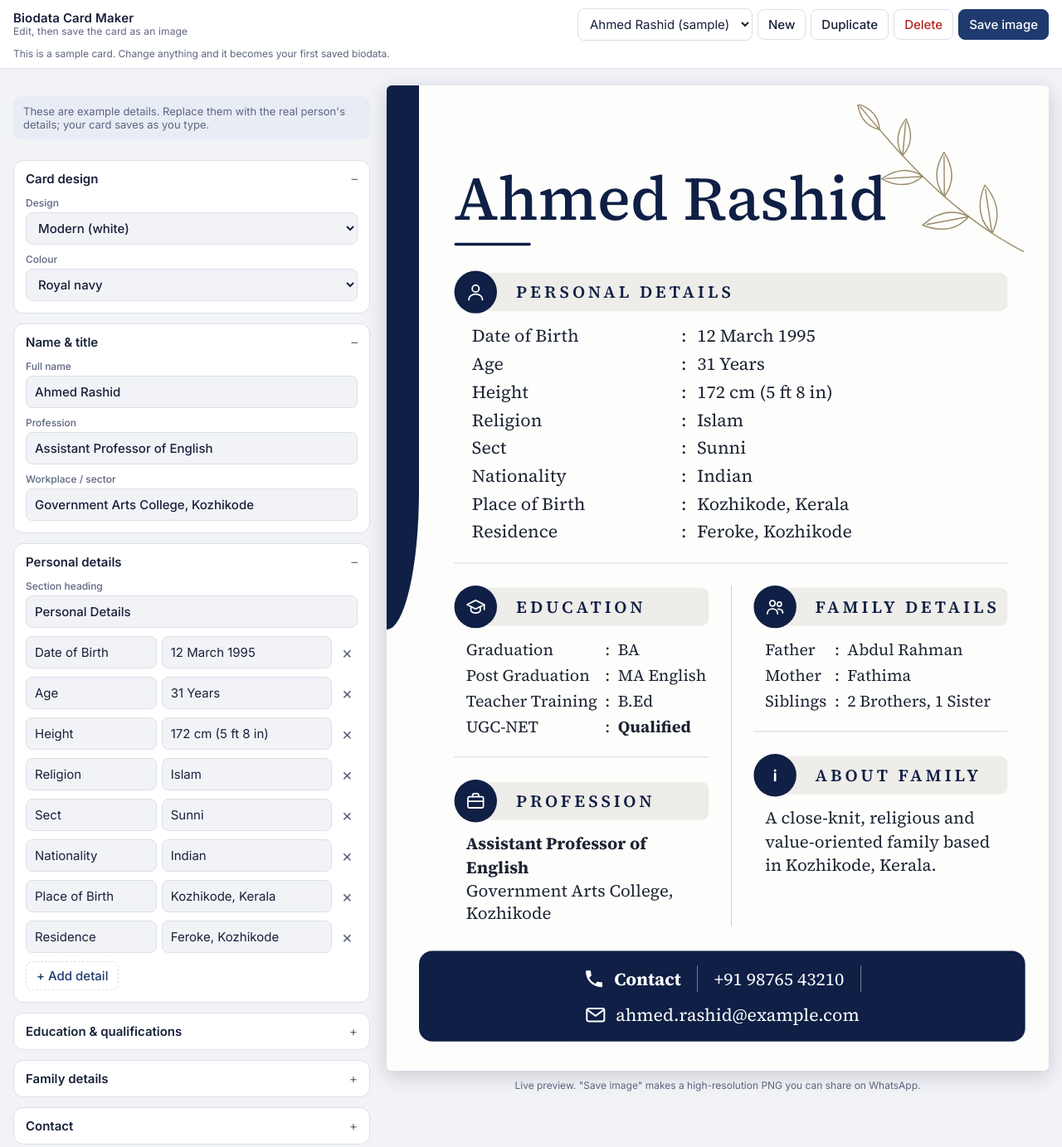
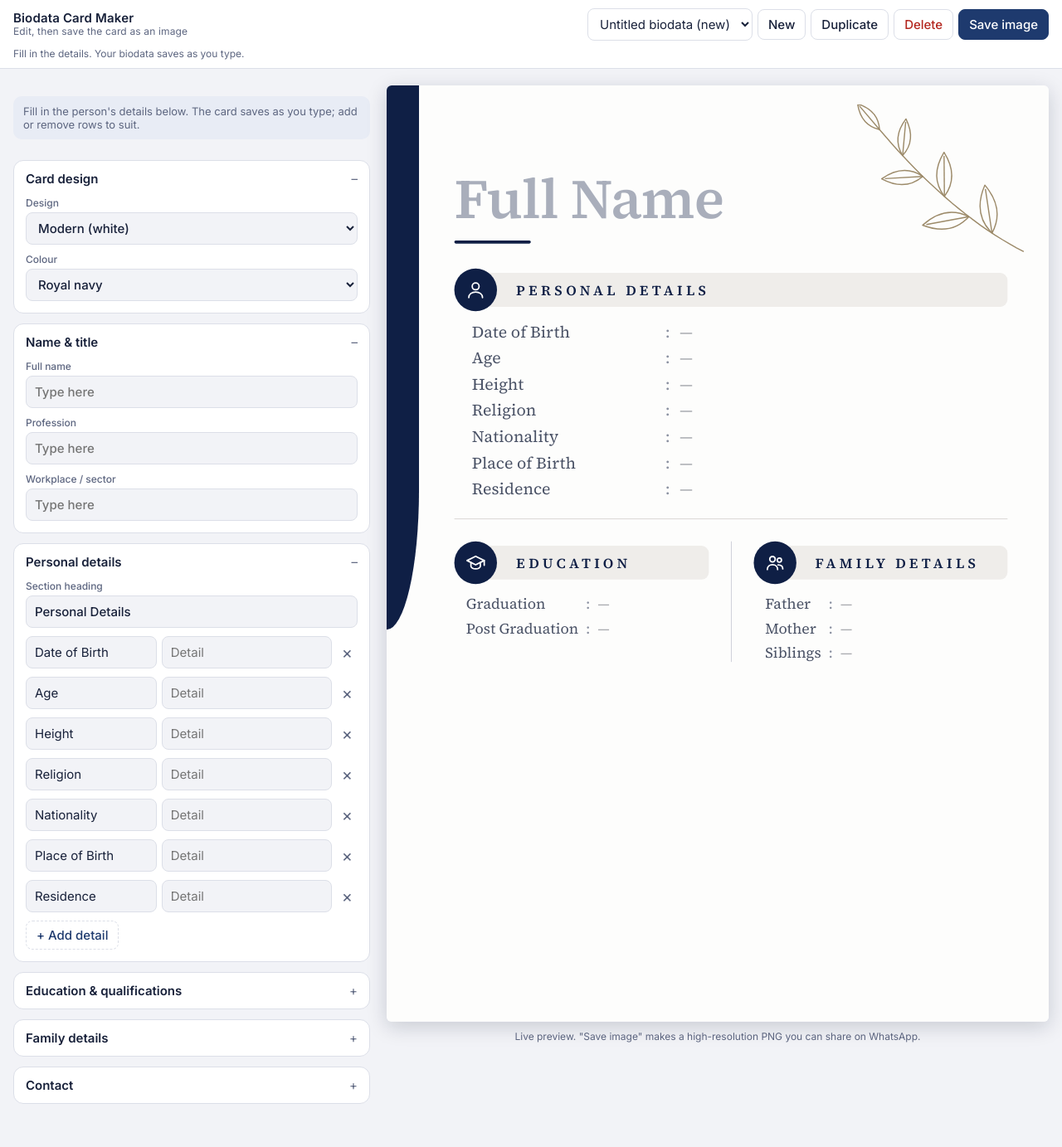
Before and after one commit to itsmohamedadil-ui/biodata-card-maker, a plain HTML site: page index.html in a window 1280 px wide. Shown: the whole page at 83% size. Drawn offline with nearby package versions, Linux system fonts and the light colour scheme.

Commit message:
Start from an empty card instead of a sample person, and refine type sizes in both designs
Co-Authored-By: Claude Opus 5.5 <noreply@anthropic.com>

```diff
--- a/index.html
+++ b/index.html
@@ -154,29 +154,45 @@ textarea { resize: vertical; min-height: 62px; line-height: 1.4; }
   padding: 60px 56px 40px 92px; background: #fdfdfc; color: #1d2433; font-family: "Source Serif 4", "Crimson Pro", Georgia, serif; }
 .md-bar { position: absolute; left: 0; top: 0; width: 44px; height: 740px; background: var(--ink); border-bottom-right-radius: 44px 190px; }
 .md-leaf { position: absolute; top: 26px; right: 22px; width: 260px; height: 210px; }
-.md-name { margin: 50px 0 0; max-width: 620px; font-size: 84px; line-height: 1.05; font-weight: 500; color: var(--ink); }
+.md-name { margin: 54px 0 0; max-width: 620px; font-size: 76px; line-height: 1.06; font-weight: 600; letter-spacing: -.012em; color: var(--ink); }
 .md-uline { width: 104px; height: 4px; margin-top: 16px; border-radius: 2px; background: var(--ink); }
 .md-head { display: flex; align-items: center; margin: 34px 0 14px; }
 .md-ico { position: relative; z-index: 1; flex: none; width: 58px; height: 58px; border-radius: 50%; background: var(--ink); display: flex; align-items: center; justify-content: center; }
 .md-ico svg { width: 28px; height: 28px; }
 .md-pill { flex: 1; min-width: 0; margin-left: -20px; padding: 10px 18px 10px 46px; border-radius: 10px; background: #efedea;
-  font-size: 23px; font-weight: 600; letter-spacing: .2em; text-transform: uppercase; color: var(--ink); white-space: nowrap; overflow: hidden; }
-.md-kv { display: grid; grid-template-columns: 270px 36px minmax(0, 1fr); row-gap: 5px; padding-left: 24px; font-size: 24px; }
-.md-kv .c { text-align: center; } .md-kv .v { white-space: pre-line; } .md-kv .v.hl { font-weight: 700; }
+  font-size: 19px; font-weight: 600; letter-spacing: .26em; text-transform: uppercase; color: var(--ink); white-space: nowrap; overflow: hidden; }
+.md-kv { display: grid; grid-template-columns: 250px 32px minmax(0, 1fr); row-gap: 7px; padding-left: 24px; font-size: 22px; line-height: 1.3; }
+.md-kv .k { color: #4a5266; } .md-kv .c { text-align: center; color: #8a90a0; }
+.md-kv .v { white-space: pre-line; color: #141a29; font-weight: 500; } .md-kv .v.hl { font-weight: 700; color: var(--ink); }
 .md-rule { height: 1px; margin-top: 26px; background: #d5d3cf; }
 .md-cols { display: grid; grid-template-columns: minmax(0, 1fr) 1px minmax(0, 1fr); column-gap: 30px; }
 .md-vrule { background: #c9cbd4; margin-top: 30px; }
 .md-col { min-width: 0; }
 .md-col .md-head { margin-top: 30px; }
-.md-col .md-kv { grid-template-columns: max-content 28px minmax(0, 1fr); padding-left: 16px; font-size: 22px; }
-.md-col p { margin: 0; padding-left: 16px; font-size: 23px; line-height: 1.38; white-space: pre-line; }
-.md-col p strong { font-weight: 700; }
+.md-col .md-kv { grid-template-columns: max-content 26px minmax(0, 1fr); padding-left: 16px; font-size: 20px; }
+.md-col p { margin: 0; padding-left: 16px; font-size: 21px; line-height: 1.45; color: #2a3142; white-space: pre-line; }
+.md-col p strong { font-size: 22px; font-weight: 700; color: var(--ink); }
 .md-spacer { flex: 1; min-height: 34px; }
 .md-contact { margin: 0 -24px 0 -48px; padding: 20px 30px; border-radius: 18px; background: var(--ink); color: #fff;
-  display: flex; flex-wrap: wrap; align-items: center; justify-content: center; gap: 14px 22px; font-size: 24px; }
+  display: flex; flex-wrap: wrap; align-items: center; justify-content: center; gap: 14px 22px; font-size: 21px; letter-spacing: .01em; }
 .md-contact > span { display: flex; align-items: center; gap: 12px; }
 .md-contact svg { width: 30px; height: 30px; flex: none; }
 .md-contact .sep { width: 1px; height: 36px; background: rgba(255, 255, 255, .5); }
+
+/* Classic type scale: name leads, one step down for title, details at a calm reading size. */
+.bd-name { font-size: 64px; letter-spacing: .01em; }
+.bd-title { font-size: 31px; padding: 5px 42px 7px; }
+.bd-inst { font-size: 24px; font-weight: 600; letter-spacing: .02em; }
+.bd-tag { font-size: 24px; font-weight: 500; line-height: 1.3; }
+.bd-badge { font-size: 27px; padding: 4px 36px 6px; letter-spacing: .01em; }
+.bd-box > .bd-badge { top: -23px; }
+.bd-pgrid { font-size: 23px; line-height: 1.35; }
+.bd-kv .k { font-weight: 500; } .bd-kv .v { font-weight: 600; }
+.bd-edu { font-size: 22px; font-weight: 500; } .bd-edu .r > div:last-child { font-weight: 600; } .bd-edu .r.hl > div:last-child { font-weight: 700; }
+.bd-sec p { font-size: 23px; font-weight: 500; line-height: 1.35; } .bd-sec p.big { font-size: 27px; font-weight: 700; }
+.bd-mini > .bd-badge { font-size: 24px; top: -21px; padding-inline: 26px; }
+.bd-mini p { font-size: 24px; }
+.bd-closing { font-size: 25px; font-weight: 500; line-height: 1.3; }
 </style>
 
 <header class="bar">
@@ -221,46 +237,18 @@ textarea { resize: vertical; min-height: 62px; line-height: 1.4; }
   const SAMPLE = {
     design: "modern",
     style: "navy",
-    name: "Ahmed Rashid",
-    title: "Assistant Professor of English",
-    institution: "Government Arts College, Kozhikode",
-    tagline: "A simple, sincere and family-oriented person,\nwith a love for teaching and reading.",
+    name: "", title: "", institution: "", tagline: "",
     personalHeading: "Personal Details",
-    personal: [
-      { k: "Date of Birth", v: "12 March 1995" }, { k: "Age", v: "31 Years" }, { k: "Height", v: "172 cm (5 ft 8 in)" },
-      { k: "Religion", v: "Islam" }, { k: "Sect", v: "Sunni" }, { k: "Nationality", v: "Indian" },
-      { k: "Place of Birth", v: "Kozhikode, Kerala" }, { k: "Residence", v: "Feroke, Kozhikode" }
-    ],
+    personal: ["Date of Birth", "Age", "Height", "Religion", "Nationality", "Place of Birth", "Residence"].map(k => ({ k, v: "" })),
     eduHeading: "Education & Qualifications",
-    education: [
-      { k: "Graduation", v: "BA", hl: false }, { k: "Post Graduation", v: "MA English", hl: false },
-      { k: "Teacher Training", v: "B.Ed", hl: false }, { k: "UGC-NET", v: "Qualified", hl: true }
-    ],
-    family: [ { k: "Father", v: "Abdul Rahman" }, { k: "Mother", v: "Fathima" }, { k: "Siblings", v: "2 Brothers, 1 Sister" } ],
-    aboutFamily: "A close-knit, religious and value-oriented family based in Kozhikode, Kerala.",
-    phone: "+91 98765 43210",
-    email: "ahmed.rashid@example.com",
-    sections: [
-      { h: "My Profession", t: "Assistant Professor of English", big: true },
-      { h: "My Nature", t: "By nature, I am a calm and down-to-earth person.\nI love reading, travelling and guiding students.", big: false },
-      { h: "My Family", t: "I come from a respectable and supportive family\nfrom Kozhikode, who have always encouraged me.", big: false }
-    ],
-    boxes: [
-      { h: "Siblings", t: "2 Brothers & 1 Sister", phone: false },
-      { h: "Contact Details", t: "+91 98765 43210", phone: true }
-    ],
-    closing: "I would be happy to have a life partner\nwho shares these values and walks together in life."
+    education: ["Graduation", "Post Graduation"].map(k => ({ k, v: "", hl: false })),
+    family: ["Father", "Mother", "Siblings"].map(k => ({ k, v: "" })),
+    aboutFamily: "", phone: "", email: "",
+    sections: [{ h: "My Nature", t: "", big: false }, { h: "My Family", t: "", big: false }],
+    boxes: [{ h: "Siblings", t: "", phone: false }, { h: "Contact Details", t: "", phone: true }],
+    closing: ""
   };
-  const blank = () => {
-    const s = clone(SAMPLE);
-    s.name = s.title = s.institution = s.tagline = s.closing = s.aboutFamily = s.phone = s.email = "";
-    s.personal.forEach(r => r.v = "");
-    s.family.forEach(r => r.v = "");
-    s.education.forEach(r => { r.v = ""; });
-    s.sections.forEach(r => r.t = "");
-    s.boxes.forEach(r => r.t = "");
-    return s;
-  };
+  const blank = () => clone(SAMPLE);
   function clone(o) { return JSON.parse(JSON.stringify(o)); }
   const newId = () => "b" + Date.now().toString(36) + Math.random().toString(36).slice(2, 7);
   const esc = s => String(s ?? "").replace(/[&<>"']/g, c => ({ "&": "&amp;", "<": "&lt;", ">": "&gt;", '"': "&quot;", "'": "&#39;" }[c]));
@@ -351,7 +339,7 @@ textarea { resize: vertical; min-height: 62px; line-height: 1.4; }
         const pick = profiles.find(p => p.id === last) || profiles[0];
         openProfile(pick);
       } else if (cur.isSample) {
-        setStatus("This is a sample card. Change anything and it becomes your first saved biodata.");
+        setStatus("Fill in the details. Your biodata saves as you type.");
       } else setStatus(store.mode === "cloud" ? "Saved to your account." : "Saved on this device only.");
     }
     renderSelect();
@@ -359,7 +347,7 @@ textarea { resize: vertical; min-height: 62px; line-height: 1.4; }
   function renderSelect() {
     const sel = $("profileSelect");
     const opts = profiles.map(p => `<option value="${esc(p.id)}">${esc(labelOf(p.id === cur.id ? cur.state : p.state))}</option>`);
-    if (!profiles.some(p => p.id === cur.id)) opts.unshift(`<option value="${esc(cur.id)}">${esc(labelOf(cur.state))}${cur.isSample ? " (sample)" : " (unsaved)"}</option>`);
+    if (!profiles.some(p => p.id === cur.id)) opts.unshift(`<option value="${esc(cur.id)}">${esc(labelOf(cur.state))}${cur.isSample ? " (new)" : " (unsaved)"}</option>`);
     sel.innerHTML = opts.join("");
     sel.value = cur.id;
   }
@@ -385,8 +373,8 @@ textarea { resize: vertical; min-height: 62px; line-height: 1.4; }
   const field = (path, label, value, multi) => {
     const id = "f-" + path.replace(/\./g, "-");
     return `<label class="f" for="${id}">${esc(label)}${multi
-      ? `<textarea id="${id}" data-path="${path}" rows="2">${esc(value)}</textarea>`
-      : `<input type="text" id="${id}" data-path="${path}" value="${esc(value)}">`}</label>`;
+      ? `<textarea id="${id}" data-path="${path}" rows="2" placeholder="Type here">${esc(value)}</textarea>`
+      : `<input type="text" id="${id}" data-path="${path}" value="${esc(value)}" placeholder="Type here">`}</label>`;
   };
   const inp = (path, value, ph) => `<input type="text" id="f-${path.replace(/\./g, "-")}" data-path="${path}" value="${esc(value)}" placeholder="${esc(ph)}" aria-label="${esc(ph)}">`;
   const openState = {};
@@ -396,7 +384,7 @@ textarea { resize: vertical; min-height: 62px; line-height: 1.4; }
   }
   function renderEditor() {
     const s = cur.state, ed = $("editor");
-    const sampleNote = cur.isSample ? `<p class="note">These are example details. Replace them with the real person's details; your card saves as you type.</p>` : "";
+    const sampleNote = cur.isSample ? `<p class="note">Fill in the person's details below. The card saves as you type; add or remove rows to suit.</p>` : "";
     const personal = s.personal.map((r, i) => `<div class="row">${inp(`personal.${i}.k`, r.k, "Label")}${inp(`personal.${i}.v`, r.v, "Detail")}<button class="x" type="button" data-act="del" data-list="personal" data-i="${i}" aria-label="Remove row">×</button></div>`).join("");
     const edu = s.education.map((r, i) => `<div class="row hl">${inp(`education.${i}.k`, r.k, "Qualification")}${inp(`education.${i}.v`, r.v, "Detail")}<label class="check"><input type="checkbox" data-path="education.${i}.hl" id="f-education-${i}-hl"${r.hl ? " checked" : ""}>Highlight</label><button class="x" type="button" data-act="del" data-list="education" data-i="${i}" aria-label="Remove row">×</button></div>`).join("");
     const secs = s.sections.map((r, i) => `<div class="block"><div class="block-head">${inp(`sections.${i}.h`, r.h, "Heading")}<button class="x" type="button" data-act="del" data-list="sections" data-i="${i}" aria-label="Remove section">×</button></div><textarea id="f-sections-${i}-t" data-path="sections.${i}.t" rows="2" aria-label="Section text">${esc(r.t)}</textarea><label class="check"><input type="checkbox" data-path="sections.${i}.big" id="f-sections-${i}-big"${r.big ? " checked" : ""}>Larger bold text</label></div>`).join("");
```
